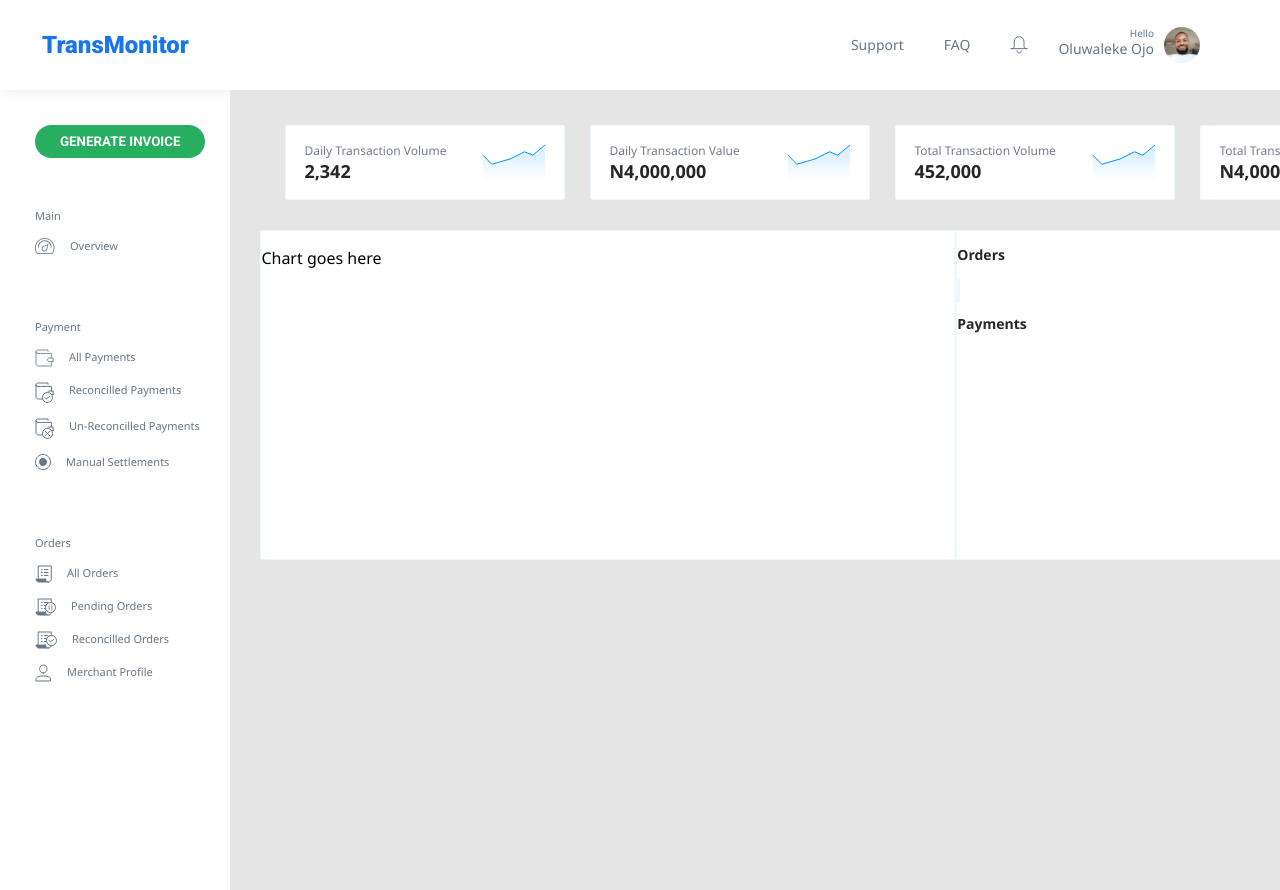
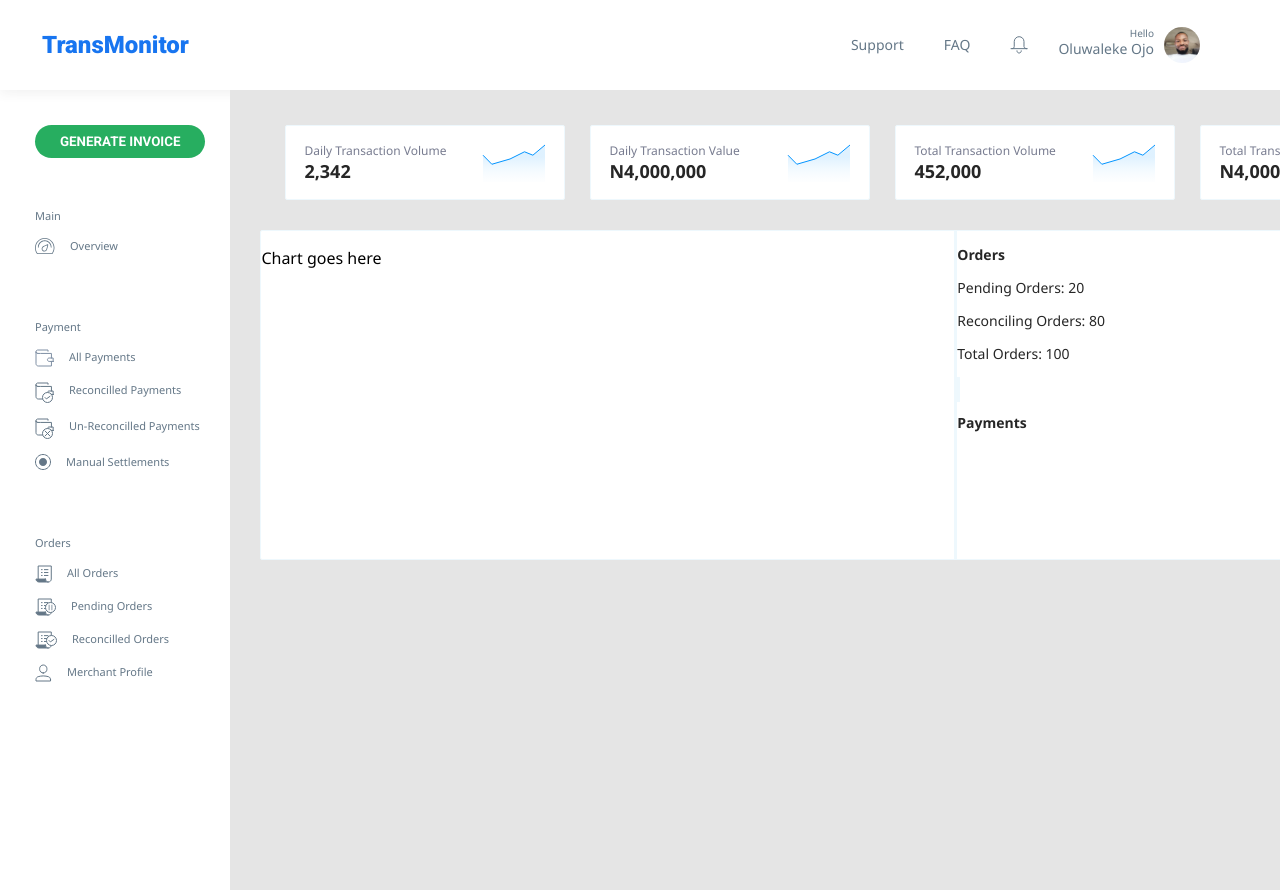
Before and after one commit to wptechprodigy/transmonitor, a React (Create React App) app: page / in a window 1280 px wide. Shown: the top 890 px of the page. Built offline with nearby package versions, Linux system fonts and the light colour scheme.

Commit message:
add transaction label for chart summary

```diff
--- a/src/components/TransactionCharts.js
+++ b/src/components/TransactionCharts.js
@@ -1,6 +1,7 @@
 import React from 'react';
 import styled from 'styled-components';
 import Heading3 from './Heading3';
+import TransactionLabel from './TransactionLabel';
 
 function TransactionCharts() {
   return (
@@ -11,6 +12,9 @@ function TransactionCharts() {
       <span>
         <span>
           <Heading3 title='Orders' />
+          <TransactionLabel label='Pending Orders: 20' />
+          <TransactionLabel label='Reconciling Orders: 80' />
+          <TransactionLabel label='Total Orders: 100' />
         </span>
         <span>
           <Heading3 title='Payments' />
@@ -36,7 +40,7 @@ const Section = styled.section`
     border-right: 3px solid #EEF8FD;
   }
 
-  & span:last-child > span:first-child {
+  & span:last-child span:first-child {
     border-bottom: 3px solid #EEF8FD;
   }
 `;
--- /dev/null
+++ b/src/components/TransactionLabel.js
@@ -0,0 +1,17 @@
+import React from 'react';
+import styled from 'styled-components';
+
+function TransactionLabel({ label }) {
+  return <Label>{label}</Label>
+}
+
+const Label = styled.h3`
+  font-family: 'Segoe UI';
+  font-weight: normal;
+  margin-top: 0.3125rem;
+  font-size: 0.875rem;
+  line-height: 1.188rem;
+  color: #262626;
+`;
+
+export default TransactionLabel;
```
